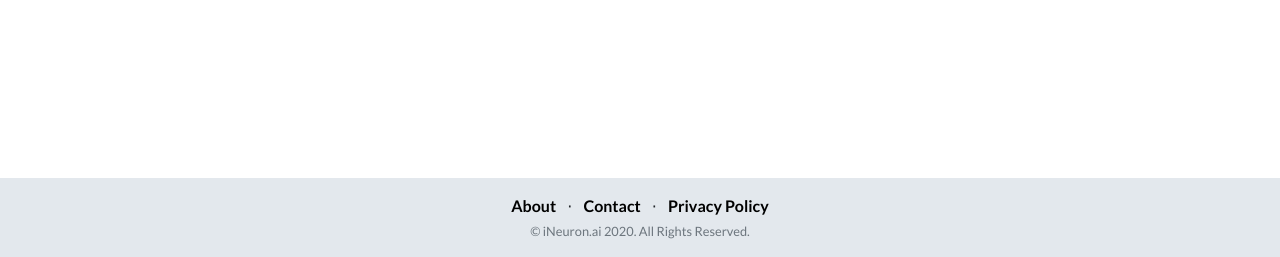
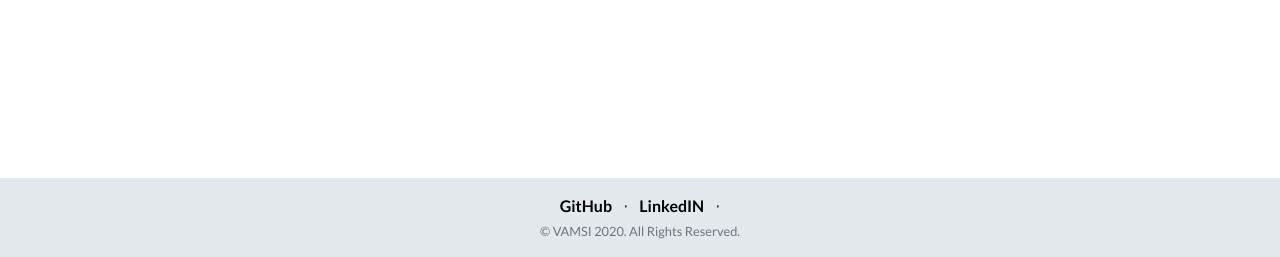
Before and after one commit to VAMSI-datascience/Supervised-learning-application-for-vehicle-insurance-fraud-detection-, a Flask app: page / in a window 1280 px wide. Shown: the part 543-800 px from the top of the page. Run offline with Flask 2, Linux system fonts and the light colour scheme; some libraries are stand-ins or nearby versions.

Commit message:
Update index.html

```diff
--- a/templates/index.html
+++ b/templates/index.html
@@ -154,13 +154,12 @@
 			<div class="row">
 				<div class="col-lg-6 h-100 text-center my-auto mx-auto">
 					<ul class="list-inline mb-1">
-						<li class="list-inline-item"><a href="https://ineuron.ai/home/about-us/">About</a></li>
+						<li class="list-inline-item"><a href="https://github.com/VAMSI-datascience">GitHub</a></li>
 						<li class="list-inline-item">&sdot;</li>
-						<li class="list-inline-item"><a href="https://ux.ineuron.ai/connect.php">Contact</a></li>
+						<li class="list-inline-item"><a href="https://www.linkedin.com/in/vamsi-m/">LinkedIN</a></li>
 						<li class="list-inline-item">&sdot;</li>
-						<li class="list-inline-item"><a href="https://ineuron.ai/privacy.html">Privacy Policy</a></li>
 					</ul>
-					<p class="text-muted small mb-2 mb-lg-0">&copy; iNeuron.ai 2020. All Rights Reserved.</p>
+					<p class="text-muted small mb-2 mb-lg-0">&copy; VAMSI 2020. All Rights Reserved.</p>
 				</div>
 			</div>
 		</div>
```
